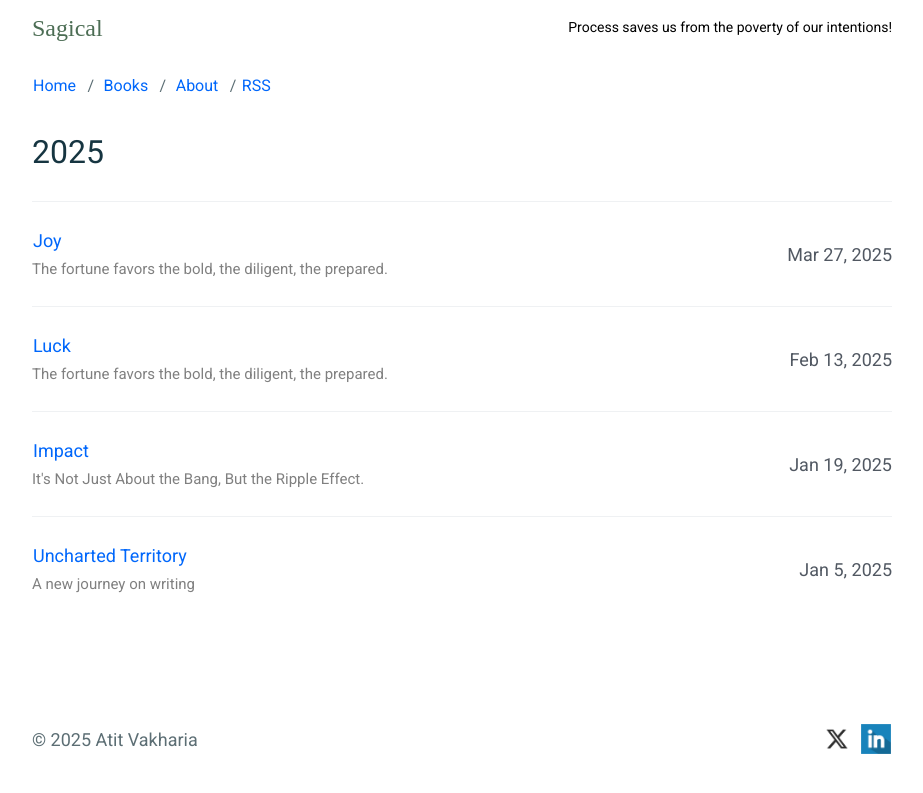
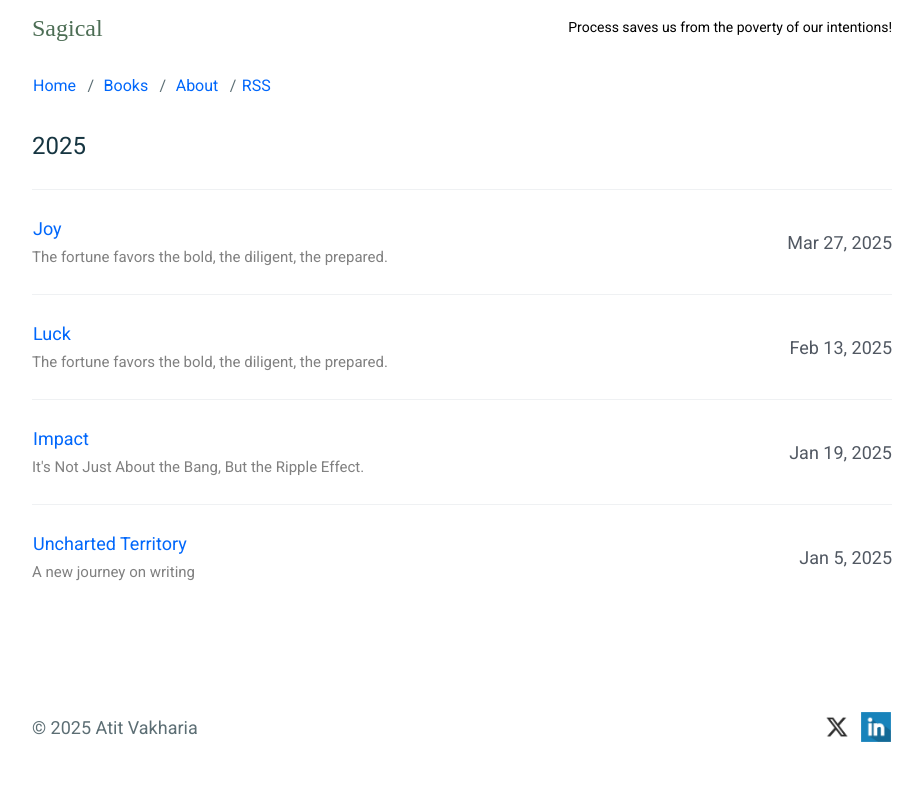
Before and after one commit to mkchoi212/paper-jekyll-theme, a Jekyll site: the page built from index.html, in a window 1280 px wide. Shown: the top 793 px of the page, without its empty margins (178-1101 px from the left). Built offline with Jekyll 4.4.1, drawn with Linux system fonts in a browser that asks for light colours.

Commit message:
Update _archives.scss

```diff
--- a/_sass/components/_archives.scss
+++ b/_sass/components/_archives.scss
@@ -8,7 +8,7 @@
 
 .c-archives__year {
     margin-bottom: 2.5rem;
-    @include fs--heading-1;
+    @include fs--heading-2;
 }
 
 .c-archives__list {
```
